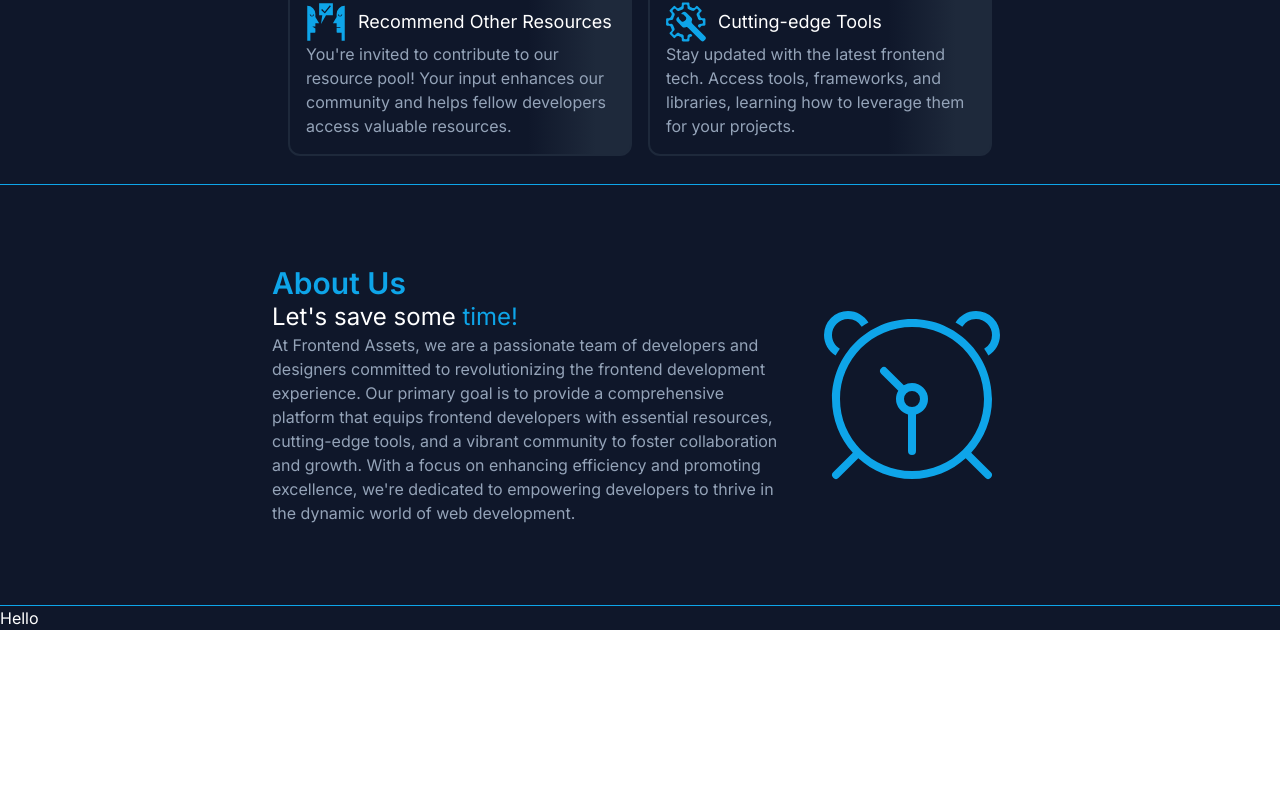
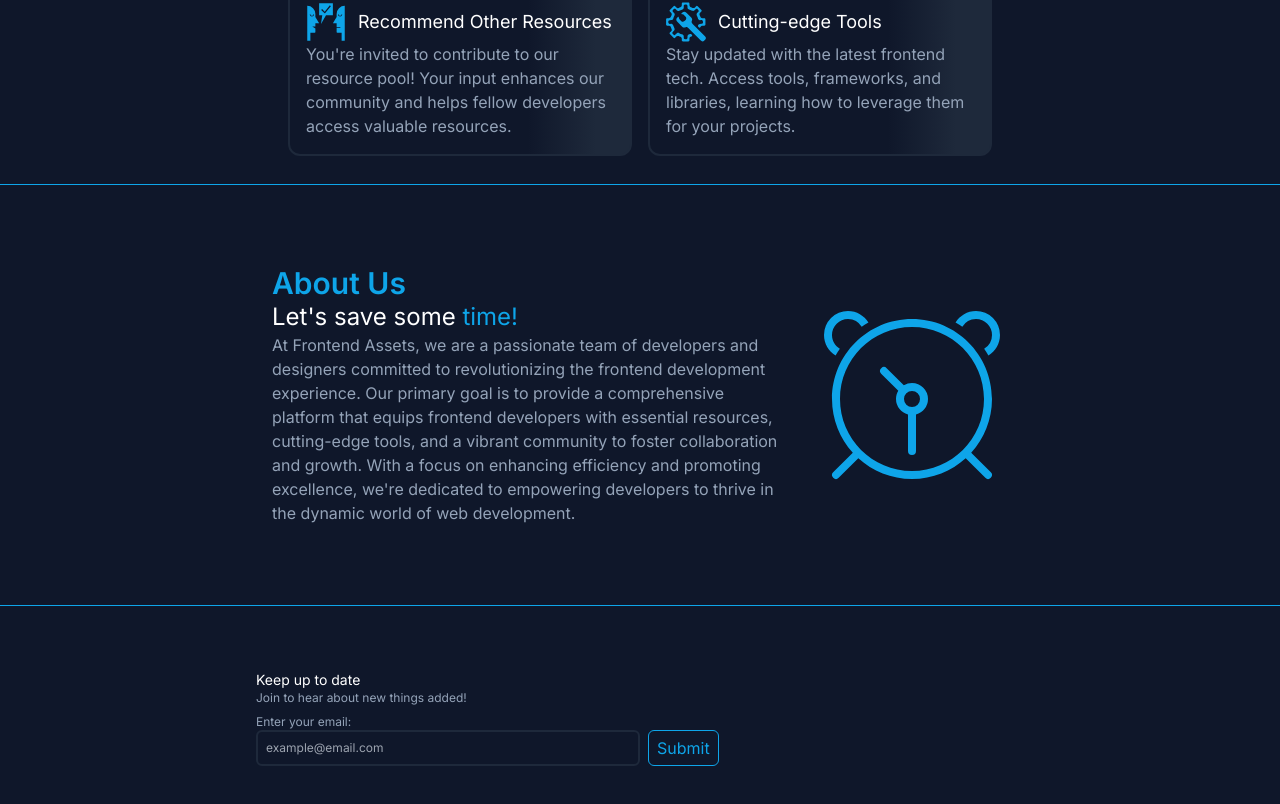
Before and after one commit to dustinsoos/frontend-assets, a Next.js app: page / in a window 1280 px wide. Shown: the part 1417-2221 px from the top of the page. Before the commit the page ends 2047 px from the top, so only its background shows below. Built offline with nearby package versions, Linux system fonts and the light colour scheme.

Commit message:
footer start

```diff
--- a/app/components/Footer.jsx
+++ b/app/components/Footer.jsx
@@ -1,14 +1,51 @@
-import React from "react";
+"use client";
+import React, { useState } from "react";
 
 export default function Footer() {
+  const [email, setEmail] = useState("");
+
+  function handleSubmit(e) {
+    e.preventDefault();
+    setEmail("");
+  }
+
   const navItems = [
     { id: 1, label: "Home", link: "/" },
     { id: 2, label: "Resources", link: "/resources" },
     { id: 3, label: "Recommend", link: "/recommend" },
   ];
   return (
-    <footer className=" bg-slate-900 text-white">
-      <p>Hello</p>
+    <footer className=" bg-slate-900 text-white py-16 px-8 md:px-16 lg:px-32 xl:px-64 ">
+      <div>
+        <h3 className="text-sm">Keep up to date</h3>
+        <p className="text-slate-400 text-xs">
+          Join to hear about new things added!
+        </p>
+        <form
+          action=""
+          className="grid"
+          value={email}
+          onChange={(e) => setEmail(e.target.value)}
+          onSubmit={handleSubmit}
+        >
+          <label className="pt-2 text-slate-400 text-xs" htmlFor="email">
+            Enter your email:
+          </label>
+          <div className="flex gap-2">
+            <input
+              type="email"
+              placeholder="example@email.com"
+              required
+              className="w-1/2 border-2 p-2 text-xs border-slate-800 hover:border-sky-500  bg-slate-900 rounded-md"
+            />
+            <button className="border px-2 border-sky-500 text-sky-500 hover:bg-sky-500 hover:text-white rounded-md">
+              Submit
+            </button>
+          </div>
+        </form>
+        {email === 2 && <p>Hello</p>}
+      </div>
+      <div></div>
     </footer>
   );
 }
```
